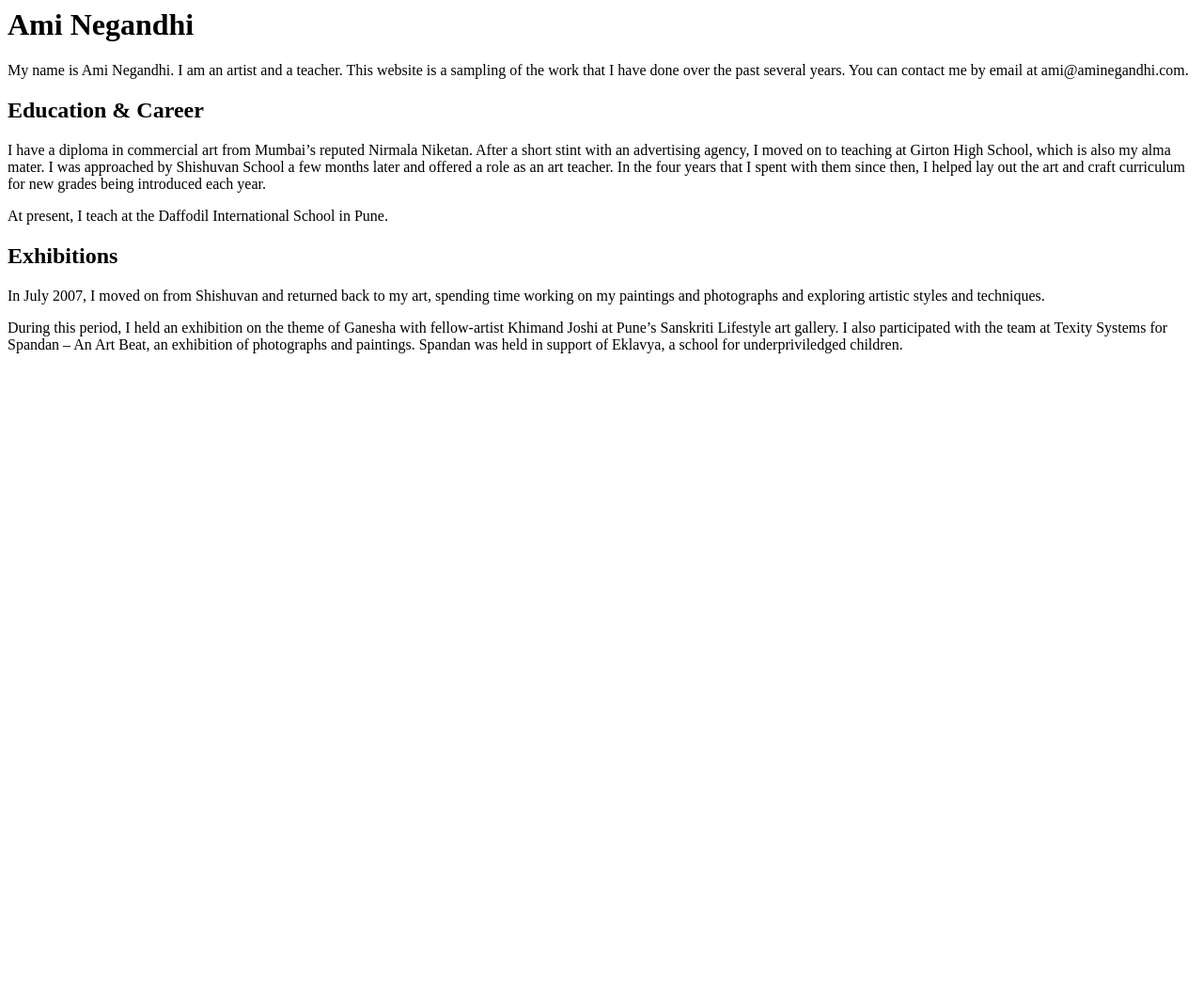
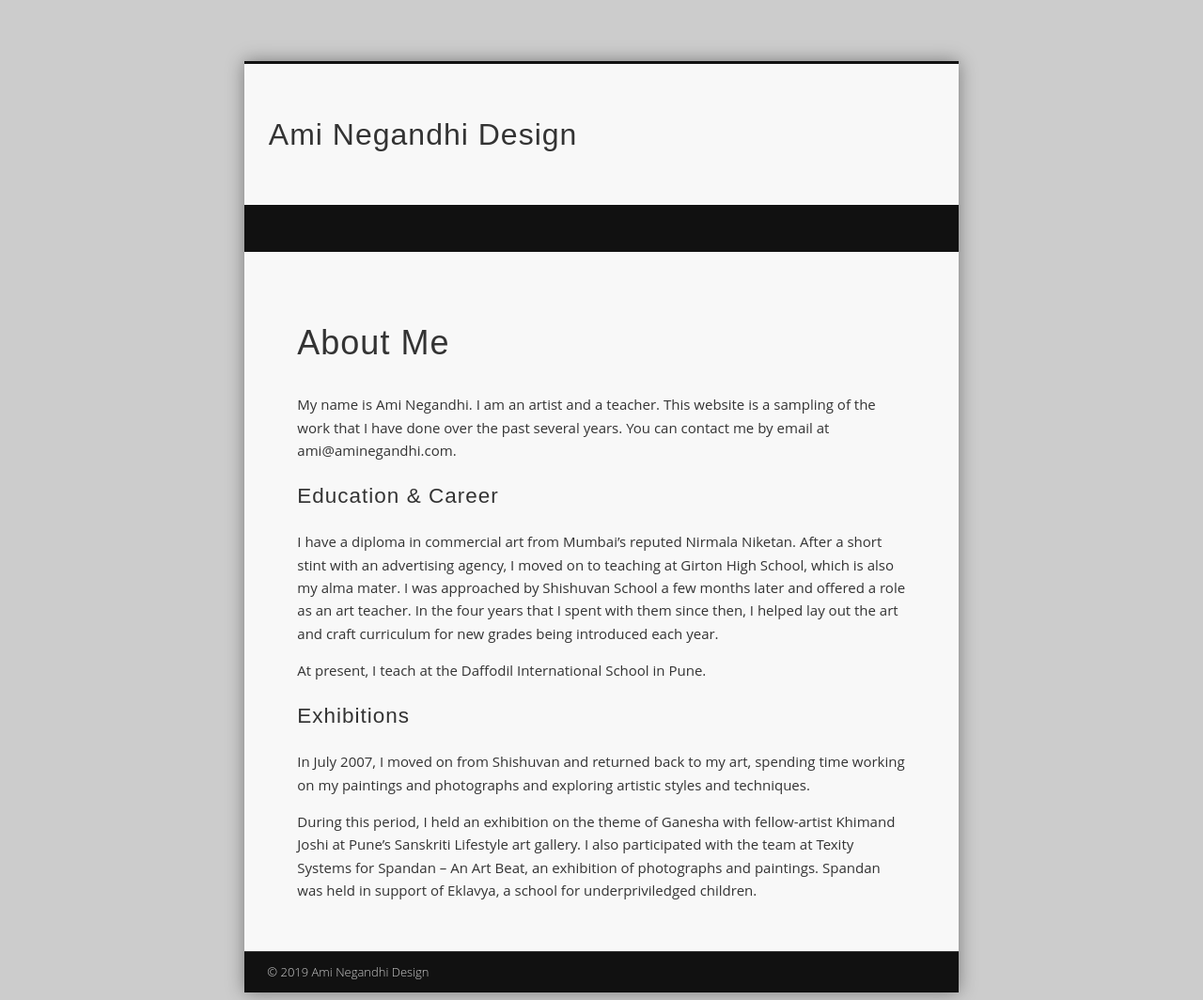
Before and after one commit to aminegandhi/aminegandhi.github.io, a plain HTML site: page index.html in a window 1280 px wide. Shown: the whole page at 94% size. Before the commit the page ends 800 px from the top, so only its background shows below. Drawn offline with Linux system fonts and the light colour scheme.

Commit message:
Implemented the layout for the index page.

```diff
--- a/index.html
+++ b/index.html
@@ -1,15 +1,58 @@
-<h1>Ami Negandhi</h1>
+<html>
+<head>
+    <title>Ami Negandhi Design</title>
+    <link href="styles.css" rel="stylesheet">
+</head>
+<body>
+    <div id="wrapper">
+        <header id="header">
+            <div id="site-title">
+                <a href="/">Ami Negandhi Design</a>
+            </div>
+            <div style="clear: both; height: 50px; background-color: #111;"></div>
+        </header>
+        <section id="content">
+            <div id="container">
+                <div class="entry">
+                    <header class="entry-header">
+                        <h1>About Me</h1>
+                    </header>
+                    <div class="entry-content">
+                        <p>My name is Ami Negandhi. I am an artist and a teacher. This website is a sampling of the work
+                            that I have
+                            done over the past several years. You can contact me by email at ami@aminegandhi.com.</p>
+                        <h2>Education & Career</h2>
+                        <p>I have a diploma in commercial art from Mumbai’s reputed Nirmala Niketan. After a short stint
+                            with an
+                            advertising agency, I moved on to teaching at Girton High School, which is also my alma
+                            mater. I was
+                            approached by Shishuvan School a few months later and offered a role as an art teacher. In
+                            the four years
+                            that I spent with them since then, I helped lay out the art and craft curriculum for new
+                            grades being
+                            introduced each year.</p>
+                        <p>At present, I teach at the Daffodil International School in Pune.</p>
+                        <h2>Exhibitions</h2>
+                        <p>In July 2007, I moved on from Shishuvan and returned back to my art, spending time working on
+                            my paintings
+                            and photographs and exploring artistic styles and techniques.</p>
+                        <p>During this period, I held an exhibition on the theme of Ganesha with fellow-artist Khimand
+                            Joshi at Pune’s
+                            Sanskriti Lifestyle art gallery. I also participated with the team at Texity Systems for
+                            Spandan – An Art
+                            Beat, an exhibition of photographs and paintings. Spandan was held in support of Eklavya, a
+                            school for
+                            underpriviledged children.</p>
+                    </div>
+                </div>
+            </div>
+        </section>
+        <div id="footer">
+            <div id="copyright">
+                <p>© 2019 Ami Negandhi Design</p>
+            </div>
+        </div>
+    </div>
+</body>
 
-<p>My name is Ami Negandhi. I am an artist and a teacher. This website is a sampling of the work that I have done over the past several years. You can contact me by email at ami@aminegandhi.com.</p>
-
-<h2>Education & Career</h2>
-
-<p>I have a diploma in commercial art from Mumbai’s reputed Nirmala Niketan. After a short stint with an advertising agency, I moved on to teaching at Girton High School, which is also my alma mater. I was approached by Shishuvan School a few months later and offered a role as an art teacher. In the four years that I spent with them since then, I helped lay out the art and craft curriculum for new grades being introduced each year.</p>
-
-<p>At present, I teach at the Daffodil International School in Pune.</p>
-
-<h2>Exhibitions</h2>
-
-<p>In July 2007, I moved on from Shishuvan and returned back to my art, spending time working on my paintings and photographs and exploring artistic styles and techniques.</p>
-
-<p>During this period, I held an exhibition on the theme of Ganesha with fellow-artist Khimand Joshi at Pune’s Sanskriti Lifestyle art gallery. I also participated with the team at Texity Systems for Spandan – An Art Beat, an exhibition of photographs and paintings. Spandan was held in support of Eklavya, a school for underpriviledged children.</p>
+</html>
--- /dev/null
+++ b/styles.css
@@ -0,0 +1,79 @@
+body {
+    background: #ccc;
+    color: #333;
+    font-family: "Open Sans", sans-serif;
+    font-size: 13px;
+    line-height: 1.62em;
+    margin-top: 5em;
+    padding-top: 0 !important;
+}
+
+#wrapper {
+    position: relative;
+    max-width: 760px;
+    margin: 0 auto;
+    box-shadow: 0 0 18px rgba(0, 0, 0, .4);
+    background: #f8f8f8;
+    overflow: hidden;
+}
+
+#header {
+    border-top: #111 3px solid;
+}
+
+#site-title {
+    margin: 0 3.4%;
+    font-family: "Oswald", sans-serif;
+    font-size: 32px;
+    letter-spacing: 1px;
+    font-weight: 300;
+    float: left;
+    line-height: 150px;
+}
+
+#site-title a {
+    color: #333;
+    text-decoration: none;
+}
+
+#container {
+    margin: 2.4%;
+}
+
+.entry {
+    margin: 2.5%;
+    padding: 20px;
+}
+
+.entry header.entry-header h1 {
+    margin-bottom: 24px;
+    font-size: 36px;
+    font-weight: 300;
+    letter-spacing: 1px;
+}
+
+.entry div.entry-content {
+    font-size: 15px;
+    line-height: 1.62em;
+}
+
+h1, h2, h3, h4, h5, h6 {
+    margin-bottom: 18px;
+    font-family: "Oswald", sans-serif;
+    font-weight: 300;
+    line-height: 1.62em;
+    letter-spacing: 1px;
+}
+
+#copyright {
+    clear: both;
+    padding: 1.4% 3.2%;
+    background: #111;
+    border-top: #333 1px solid;
+    color: #CCC;
+    font-weight: 300;
+}
+
+#copyright p {
+    margin: 0;
+}
```
